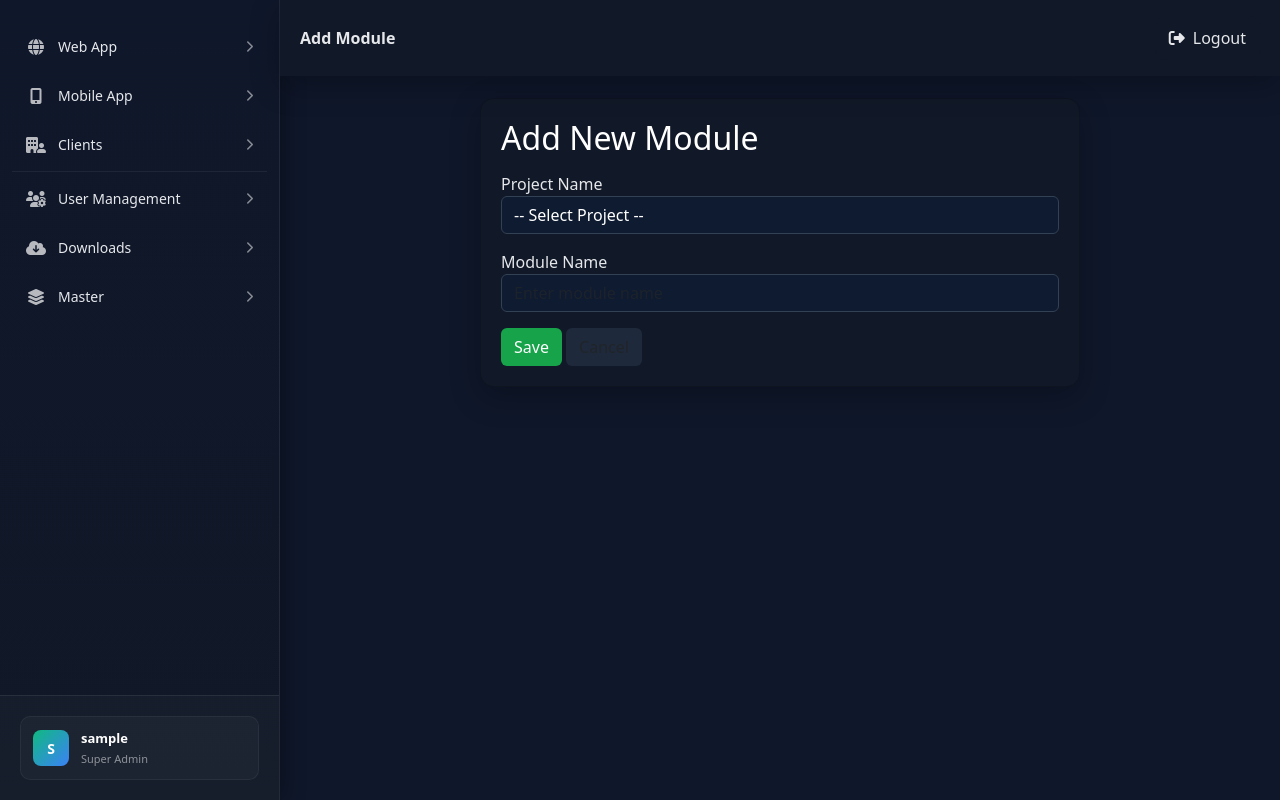
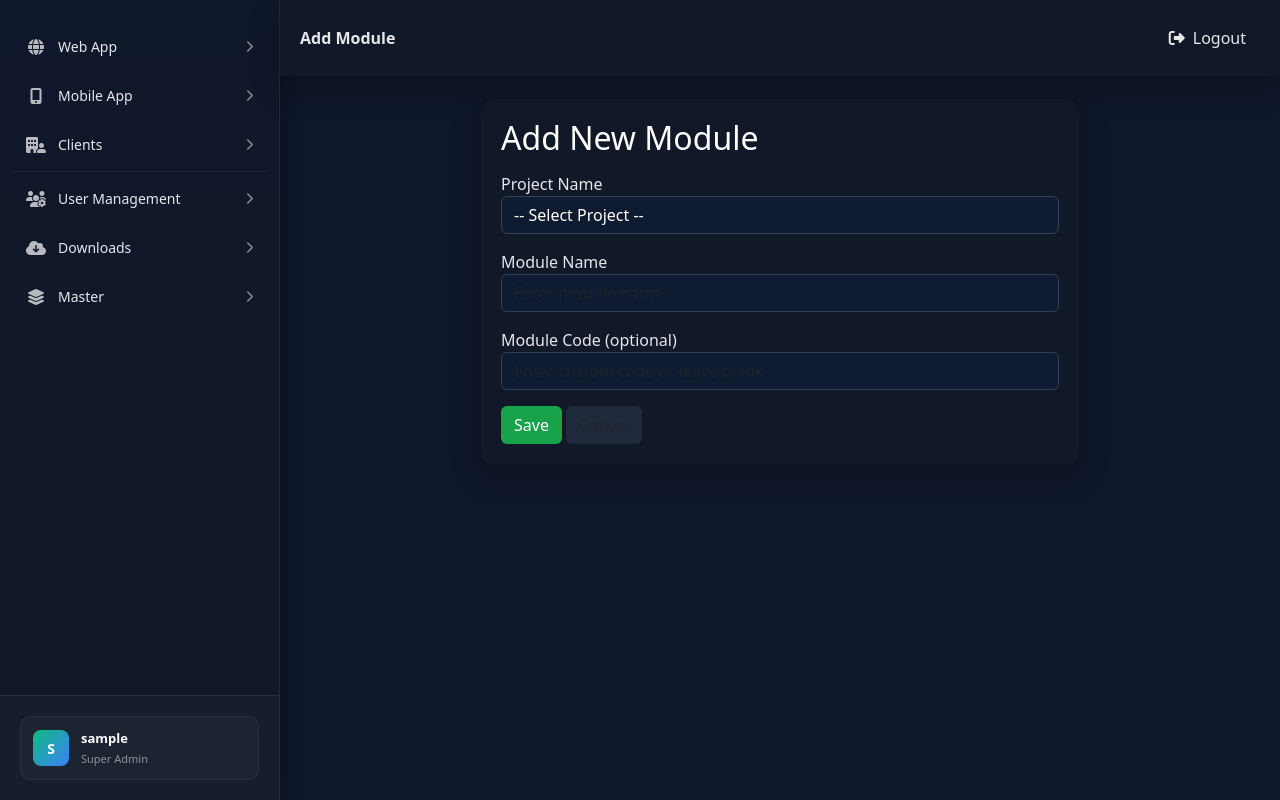
Before and after one commit to sajith231/CENTRAL_LOGIN_SYSTEM, a Django app: page /module-package/module/add/ in a window 1280 px wide. Run offline with Django 5.2, Linux system fonts and the light colour scheme; the visitor is signed in with stand-in values (Sample User, id 1); data that the repository does not hold is empty.

Commit message:
module code set

```diff
--- a/MobileApp/models.py
+++ b/MobileApp/models.py
@@ -213,6 +213,7 @@ class CustomPackageModule(models.Model):
         related_name='modules'
     )
     module_name = models.CharField(max_length=200)
+    module_code = models.CharField(max_length=255, blank=True, null=True)  # ← ADD THIS
 
     def __str__(self):
         return self.module_name
--- a/MobileApp/templates/mobileapp_billing.html
+++ b/MobileApp/templates/mobileapp_billing.html
@@ -1022,7 +1022,7 @@
                                  border-radius:7px; padding:7px 10px; cursor:pointer; font-size:0.82rem; color:#e2e8f0;
                                  transition:border-color 0.15s;" onmouseover="this.style.borderColor='#8b5cf6'"
                         onmouseout="this.style.borderColor=this.querySelector('input').checked?'#8b5cf6':'#334155'">
-                        <input type="checkbox" class="custom-mod-checkbox" value="{{ m.module_name|escapejs }}"
+                        <input type="checkbox" class="custom-mod-checkbox" value="{{ m.module_name|escapejs }}" data-code="{{ m.module_code|escapejs }}"
                             style="accent-color:#8b5cf6; width:15px; height:15px; flex-shrink:0;"
                             onchange="this.closest('label').style.borderColor=this.checked?'#8b5cf6':'#334155';">
                         <span><i class="fas fa-puzzle-piece me-1" style="color:#8b5cf6; font-size:0.65rem;"></i>
@@ -1269,7 +1269,7 @@
 
         const modules = [];
         document.querySelectorAll('.custom-mod-checkbox:checked').forEach(function (cb) {
-            modules.push(cb.value);
+            modules.push({ name: cb.value, code: cb.dataset.code || '' });
         });
 
         fetch(SAVE_CUSTOM_URL, {
--- a/ModuleAndPackage/models.py
+++ b/ModuleAndPackage/models.py
@@ -4,17 +4,17 @@ from django.db import models
 class Module(models.Model):
     project = models.ForeignKey("MobileApp.MobileProject", on_delete=models.CASCADE, related_name="modules")
     module_name = models.CharField(max_length=200)
-    module_code = models.CharField(max_length=255, unique=True, editable=False)
+    module_code = models.CharField(max_length=255, unique=True, editable=True, blank=True, null=True)
     created_at = models.DateTimeField(auto_now_add=True)
 
     class Meta:
         ordering = ['module_name']
 
     def save(self, *args, **kwargs):
-        # Auto-generate unique code
+        # Auto-generate unique code only if not provided
         if not self.module_code:
             last = Module.objects.all().order_by("-id").first()
-            if last and last.module_code.startswith("MOD"):
+            if last and last.module_code and last.module_code.startswith("MOD"):
                 number = int(last.module_code.replace("MOD", "")) + 1
             else:
                 number = 1
--- a/ModuleAndPackage/templates/add_module.html
+++ b/ModuleAndPackage/templates/add_module.html
@@ -38,16 +38,19 @@
 
         <div class="mb-3">
             <label>Module Name</label>
-            <input type="text" name="module_name" class="form-control"
-                placeholder="Enter module name" required
+            <input type="text" name="module_name" class="form-control" placeholder="Enter module name" required
+                style="background:#0f1b31; color:white; border:1px solid #334155;">
+        </div>
+        <div class="mb-3">
+            <label>Module Code (optional)</label>
+            <input type="text" name="module_code" class="form-control" placeholder="Enter custom code or leave blank"
                 style="background:#0f1b31; color:white; border:1px solid #334155;">
         </div>
 
 
         <button class="btn" style="background:#16a34a; color:white;">Save</button>
 
-        <a href="{% url 'ModuleAndPackage:module_list' %}"
-           class="btn" style="background:#1e293b;">
+        <a href="{% url 'ModuleAndPackage:module_list' %}" class="btn" style="background:#1e293b;">
             Cancel
         </a>
     </form>
--- a/ModuleAndPackage/views.py
+++ b/ModuleAndPackage/views.py
@@ -39,7 +39,8 @@ def add_module(request):
 
         Module.objects.create(
             project=project,
-            module_name=module_name
+            module_name=module_name,
+            module_code=request.POST.get('module_code')
         )
 
         messages.success(request, "Module added successfully")
```
Also changed, not shown: MobileApp/views.py (+20 -7 lines), MobileApp/migrations/0013_custompackagemodule_module_code.py (added), MobileApp/migrations/0014_remove_custompackagemodule_module_code.py (added), MobileApp/migrations/0015_custompackagemodule_module_code.py (added), ModuleAndPackage/migrations/0003_alter_module_module_code.py (added). Lines whose indentation alone changed are shown as unchanged.
